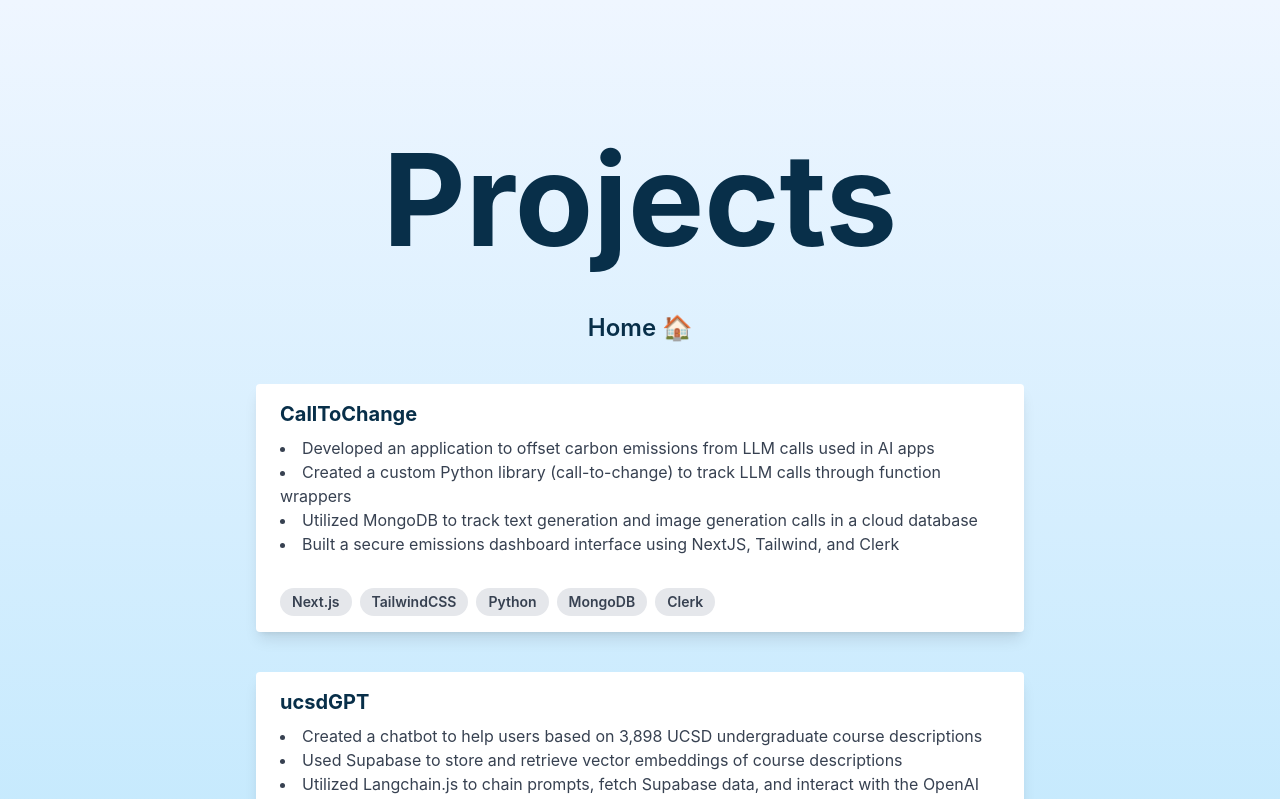
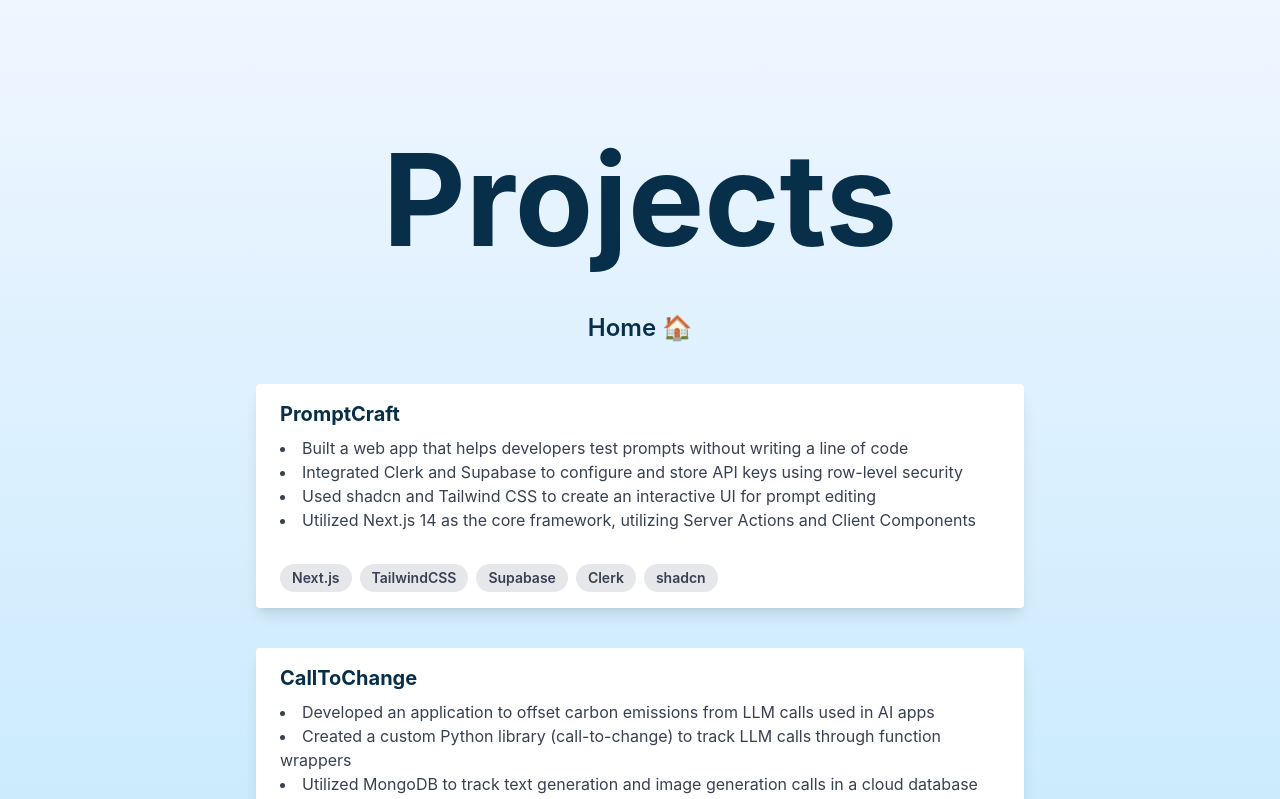
Before and after one commit to adityakakarla/personal-website, a React (Vite) app: page /projects in a window 1280 px wide. Shown: the top 799 px of the page. Built offline with nearby package versions, Linux system fonts and the light colour scheme.

Commit message:
added promptcraft

```diff
--- a/src/App.jsx
+++ b/src/App.jsx
@@ -3,7 +3,6 @@
 import Projects from "./pages/Projects";
 import Experiences from "./pages/Experiences";
 import Academics from "./pages/Academics";
-import Three from "./pages/Three";
 
 const App = () => {
   return (
@@ -14,7 +13,6 @@
           <Route path="/projects" element={<Projects />}/>
           <Route path="/experience" element={<Experiences />}/>
           <Route path="/academics" element={<Academics/>}/>
-          <Route path="/three" element={<Three/>}/>
         </Routes>
       </BrowserRouter>
     </div>
--- a/src/json/projects.json
+++ b/src/json/projects.json
@@ -1,4 +1,15 @@
 {
+  "PromptCraft": {
+    "name": "PromptCraft",
+    "details": [
+      "Built a web app that helps developers test prompts without writing a line of code",
+      "Integrated Clerk and Supabase to configure and store API keys using row-level security",
+      "Used shadcn and Tailwind CSS to create an interactive UI for prompt editing",
+      "Utilized Next.js 14 as the core framework, utilizing Server Actions and Client Components"
+    ],
+    "tags": ["Next.js", "TailwindCSS", "Supabase", "Clerk", "shadcn"],
+    "link": "https://github.com/adityakakarla/prompt-craft/"
+  },
   "CallToChange": {
     "name": "CallToChange",
     "details": [
```
